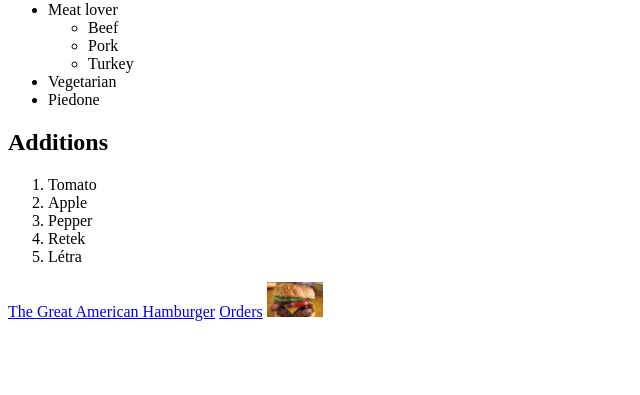
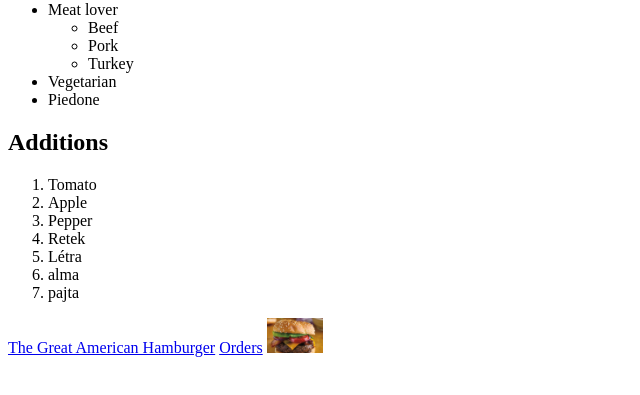
Before and after one commit to bosendorfair/bosendorfair.github.io, a plain HTML site: page index.html in a window 1280 px wide. Shown: the part 167-562 px from the top of the page, without its empty margins (0-640 px from the left). Drawn offline with Linux system fonts and the light colour scheme.

Commit message:
Update index.html

```diff
--- a/index.html
+++ b/index.html
@@ -43,6 +43,8 @@
         <li>Pepper</li>
         <li>Retek</li>
         <li>Létra</li>
+        <li>alma</li>
+        <li>pajta</li>
 
 
     </ol>
```
